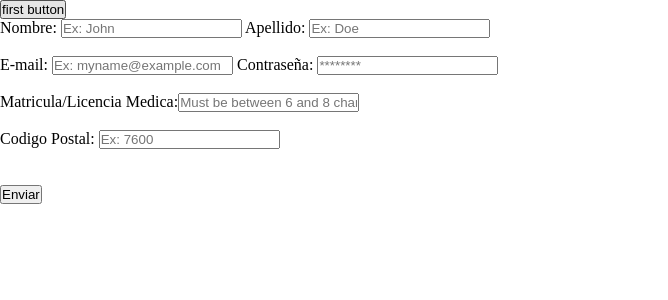
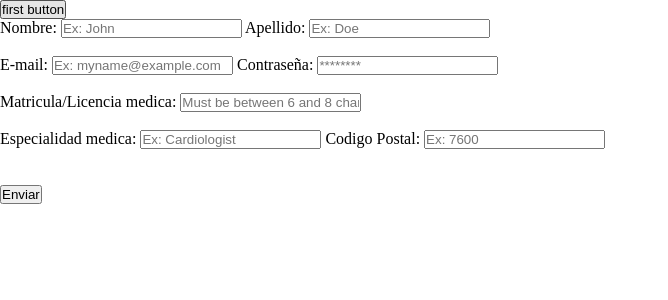
Before and after one commit to KevOrtega/HealthMatters, a Next.js app: page / in a window 1280 px wide. Shown: the top 300 px of the page, without its empty margins (0-668 px from the left). Built offline with nearby package versions, Linux system fonts and the light colour scheme.

Commit message:
simpleUpdate

```diff
--- a/src/molecules/Form.tsx
+++ b/src/molecules/Form.tsx
@@ -6,16 +6,18 @@ interface FormState {
 	email: string;
 	password: string;
 	medical_license: number;
+	medical_specialty: string;
 	zip_code: number;
 }
 
-const Form = () => {
+const InputSetup = () => {
 	const [formState, setFormState] = useState<FormState>({
 		first_name: "",
 		last_name: "",
 		email: "",
 		password: "",
 		medical_license: 0,
+		medical_specialty: "",
 		zip_code: 0,
 	});
 
@@ -72,7 +74,7 @@ const Form = () => {
 			<br />
 			<br />
 
-			<label htmlFor="Medical License">Matricula/Licencia Medica:</label>
+			<label htmlFor="Medical License"> Matricula/Licencia medica: </label>
 			<input
 				type={"text"}
 				name={"medical_License"}
@@ -82,6 +84,17 @@ const Form = () => {
 			/>
 			<br />
 			<br />
+
+			<label htmlFor="Medical Speciality"> Especialidad medica: </label>
+			<input
+				type="text"
+				name="medical_specialty"
+				value={formState.medical_specialty}
+				placeholder={"Ex: Cardiologist"}
+				onChange={handleInputChange}
+				required
+			/>
+
 			<label htmlFor="Zip Code"> Codigo Postal: </label>
 			<input type="text" name="zip_code" placeholder={"Ex: 7600"} onChange={handleInputChange} required />
 
@@ -93,4 +106,4 @@ const Form = () => {
 	);
 };
 
-export default Form;
+export default InputSetup;
--- a/src/pages/index.tsx
+++ b/src/pages/index.tsx
@@ -1,12 +1,12 @@
 import Button from "@/atoms/Button";
-import Form from "@/molecules/Form";
+import InputSetup from "@/molecules/Form";
 // import Title from "@/atoms/Title";
 
 export default function Home() {
 	return (
 		<main>
 			<Button>first button</Button>
-			<Form></Form>
+			<InputSetup />
 		</main>
 	);
 }
```
